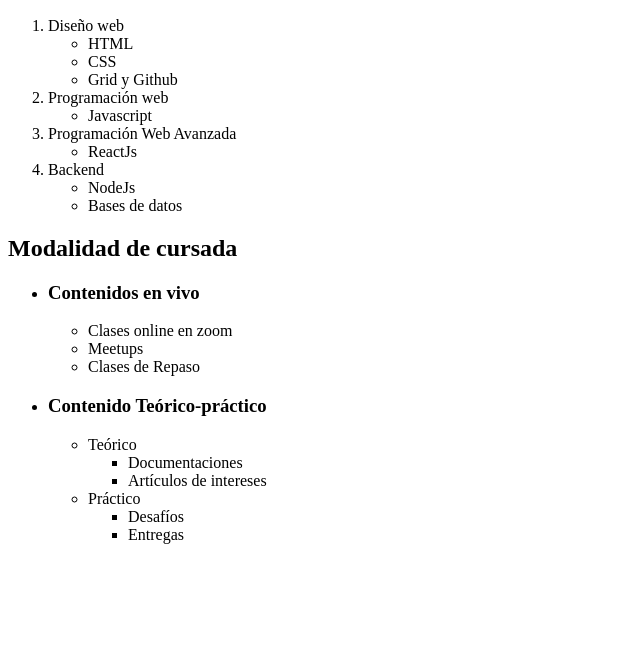
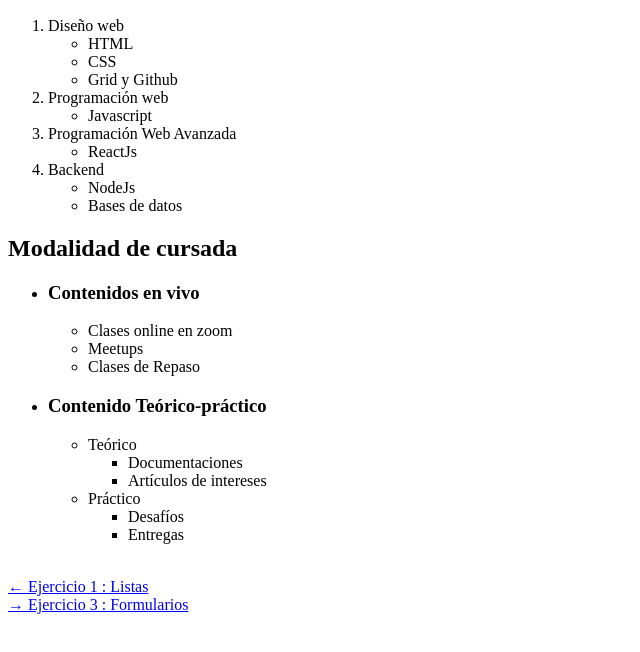
Before and after one commit to rodrigomcardozo/Nucba_EJ01, a plain HTML site: page 20231124_TPN1_NUCBA_FULLSTACK/ejercicio2.html in a window 1280 px wide. Shown: the part 110-762 px from the top of the page, without its empty margins (0-640 px from the left). Drawn offline with Linux system fonts and the light colour scheme.

Commit message:
Corrección de links

```diff
--- a/20231124_TPN1_NUCBA_FULLSTACK/ejercicio2.html
+++ b/20231124_TPN1_NUCBA_FULLSTACK/ejercicio2.html
@@ -70,6 +70,8 @@
             </ul>
         </ul>
     </ul>
-
+    <br>
+    <a href="./index.html">← Ejercicio 1 : Listas</a><br>
+    <a href="./ejercicio3.html">→ Ejercicio 3 : Formularios</a>
 </body>
 </html>
```
Also changed, not shown: 20231124_TPN1_NUCBA_FULLSTACK/ejercicio3.html (+4 -0 lines), 20231124_TPN1_NUCBA_FULLSTACK/index.html (+4 -0 lines).
